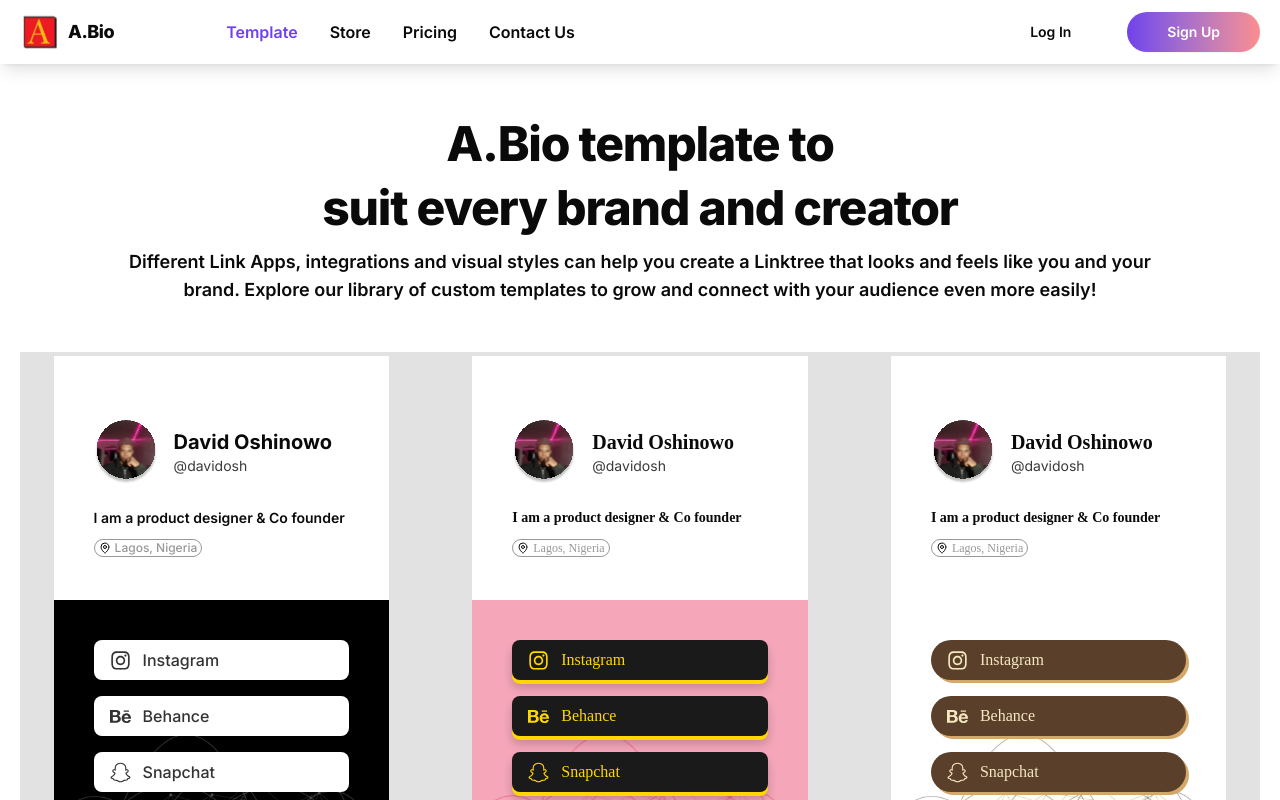
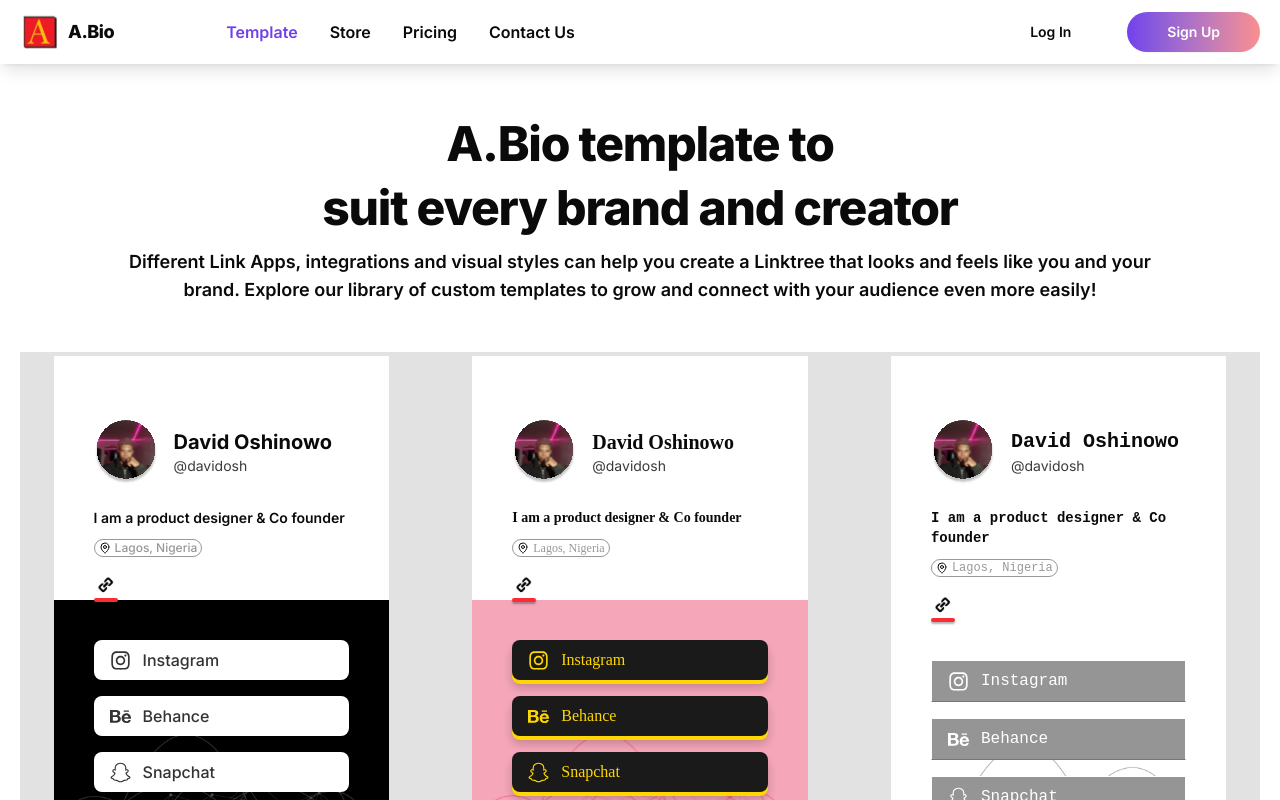
Before and after one commit to abioprofile/A, a Next.js app: page /template in a window 1280 px wide. Shown: the top 800 px of the page. Built offline with nearby package versions, Linux system fonts and the light colour scheme.

Commit message:
added link icon to templates

```diff
--- a/src/components/templates/TemplateCard.tsx
+++ b/src/components/templates/TemplateCard.tsx
@@ -5,6 +5,7 @@
 import { TemplateCardProps } from "@/interfaces/template.interface"
 import { LinkButton } from "./TemplateButton"
 import { MapPin } from "lucide-react"
+import Image from "next/image"
 
 
 export function TemplateCard({ template, onClick, isSelected }: TemplateCardProps) {
@@ -18,8 +19,13 @@
             )}
             onClick={onClick}
         >
+
             <div className={cn("flex flex-col h-full", style.overlay && "bg-black/20")}>
-                <div className="bg-white p-10 pt-16">
+                <div className="bg-white p-10 pt-16 relative">
+                    <div className="absolute -bottom-[2px] left-10 flex flex-col items-center space-y-1">
+                        <Image src="/icons/link.svg" alt="" width={20} height={20} />
+                        <div className="w-6 h-1 bg-red-500 shadow-[0_2px_2px_rgba(0,0,0,0.3)] rounded-sm" />
+                    </div>
                     <div className="flex items-center gap-4 mb-6">
                         <Avatar className="size-16">
                             <AvatarImage src={profile.avatar || ""} alt={profile.name} />
--- a/src/data/index.ts
+++ b/src/data/index.ts
@@ -203,15 +203,15 @@
         profile: defaultProfile,
         links: defaultLinks,
         style: {
-            backgroundColor: "#3a2618",
-            textColor: "#f5e8c0",
-            buttonColor: "#5a3f2a",
-            buttonTextColor: "#f5e8c0",
-            accentColor: "#d4a76a",
-            fontFamily: "'Cormorant Garamond', serif",
-            buttonStyle: "rounded",
-            buttonBorder: false,
-            buttonEffect: "shadow",
+            backgroundColor: "#f5f5f5",
+            textColor: "#333333",
+            buttonColor: "#959595",
+            buttonTextColor: "#fffffe",
+            accentColor: "#777777",
+            fontFamily: "'Roboto Mono', monospace",
+            buttonStyle: "square",
+            buttonBorder: true,
+            buttonEffect: "minimal",
             backgroundImage: "url('/images/template-image-3.svg')",
         },
     },
@@ -238,15 +238,15 @@
         profile: defaultProfile,
         links: defaultLinks,
         style: {
-            backgroundColor: "#f5f5f5",
-            textColor: "#333333",
-            buttonColor: "transparent",
-            buttonTextColor: "#333333",
-            accentColor: "#777777",
-            fontFamily: "'Roboto Mono', monospace",
-            buttonStyle: "square",
-            buttonBorder: true,
-            buttonEffect: "minimal",
+            backgroundColor: "#3a2618",
+            textColor: "#f5e8c0",
+            buttonColor: "#5a3f2a",
+            buttonTextColor: "#f5e8c0",
+            accentColor: "#d4a76a",
+            fontFamily: "'Cormorant Garamond', serif",
+            buttonStyle: "rounded",
+            buttonBorder: false,
+            buttonEffect: "shadow",
         },
     },
     {
```
